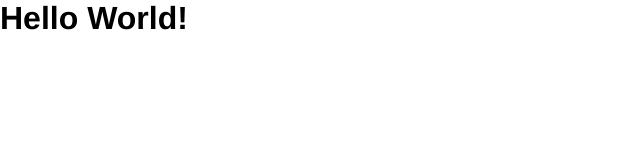
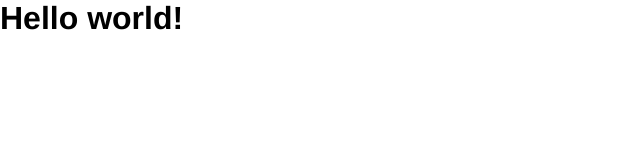
Before and after one commit to DiegoCapella/boilerplate-next-typescript, a Next.js app: page / in a window 1280 px wide. Shown: the top 160 px of the page, without its empty margins (0-640 px from the left). Built offline with nearby package versions, Linux system fonts and the light colour scheme.

Commit message:
refactor: index on pages

```diff
--- a/src/pages/index.tsx
+++ b/src/pages/index.tsx
@@ -1,5 +1,7 @@
-const Index = () => {
-  return <h1>Hello World!</h1>
+import type { NextPage } from 'next'
+
+const Home: NextPage = () => {
+  return <h1>Hello world!</h1>
 }
 
-export default Index
+export default Home
```
